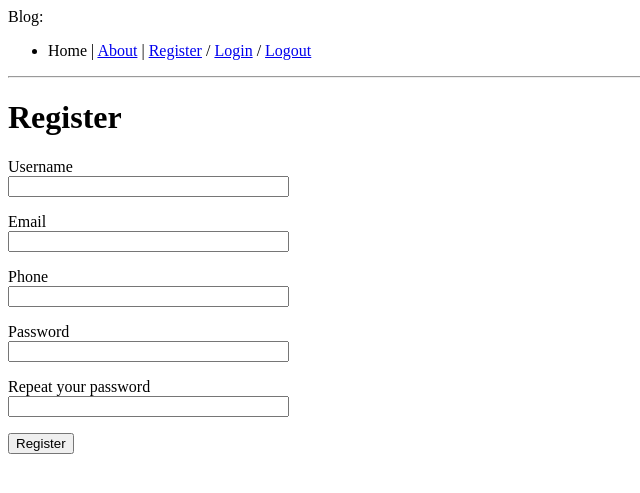
After one commit to EugeneOreshkov/oresh-blog, a Flask app: page /register in a window 1280 px wide. The commit adds this page. Shown: the top 493 px of the page, without its empty margins (0-640 px from the left). Run offline with Flask 3, Linux system fonts and the light colour scheme.

Commit message:
Save data commit

```diff
--- a/app/__init__.py
+++ b/app/__init__.py
@@ -3,9 +3,12 @@ from dotenv import load_dotenv
 load_dotenv()
 from config import Config
 from flask_sqlalchemy import SQLAlchemy
+from flask_login import LoginManager
 from flask_migrate import Migrate
 app = Flask(__name__)
 app.config.from_object(Config)
 db = SQLAlchemy(app)
+login = LoginManager(app)
+login.login_view = 'login'
 migrate = Migrate(app, db)
 from app import routes, models
--- a/app/forms.py
+++ b/app/forms.py
@@ -1,12 +1,80 @@
 from flask_wtf import FlaskForm
 from wtforms import StringField, PasswordField, BooleanField, SubmitField
-from wtforms.validators import DataRequired, Email, Length, Regexp, EqualTo
+from wtforms.validators import ValidationError, DataRequired, Email, Regexp, EqualTo, Length
+from app import messages, db
+from app.models import User
+import sqlalchemy as sa
+
 
 class LoginForm(FlaskForm):
-    username = StringField('Username', validators=[DataRequired()])
-    email = StringField('Email', validators=[DataRequired(), Email()])
-    phone = StringField('Phone', validators=[DataRequired(), Regexp(r'^\+?[0-9]{10}$', message = "Please enter a valid phone number")])
-    password = PasswordField('Password', validators=[DataRequired()])
-    password2 = PasswordField('Repeat your password', validators=[DataRequired(), EqualTo('password', message="Passwords must match")])
+    username = StringField(
+        'Username',
+        validators=[
+            DataRequired(),
+            Length(min=3, max=24, message=messages.USERNAME_LENGTH_ERROR),
+            Regexp(r'^[A-Za-z0-9_]+$', message=messages.USERNAME_CHAR_ERROR)
+        ]
+    )
+    password = PasswordField(
+        'Password',
+        validators=[
+            DataRequired(),
+            Length(min=8, max=24, message=messages.PASSWORD_FIELD_ERROR)
+        ]
+    )
     remember_me = BooleanField('Remember Me')
     submit = SubmitField('Sign In')
+
+class RegistrationForm(FlaskForm):
+    username = StringField(
+        'Username',
+        validators=[
+            DataRequired(),
+            Length(min=3, max=24, message=messages.USERNAME_LENGTH_ERROR),
+            Regexp(r'^[A-Za-z0-9_]+$', message=messages.USERNAME_CHAR_ERROR)
+        ]
+    )
+    email = StringField(
+        'Email',
+        validators=[
+        DataRequired(),
+        Email(),
+        Length(max=64, message=messages.EMAIL_MAX_LENGTH_ERROR)
+        ]
+    )
+    phone = StringField(
+        'Phone',
+        validators=[
+        DataRequired(),
+        Regexp(r'^\+?[0-9]{10,15}$', message=messages.PHONE_REGEX_ERROR)
+        ]
+    )
+    password = PasswordField(
+        'Password',
+        validators=[DataRequired(),
+        Length(min=8, max=24, message=messages.PASSWORD_FIELD_ERROR)
+        ]
+    )
+    password2 = PasswordField(
+        'Repeat your password',
+        validators=[DataRequired(),
+        Length(min=8, max=24, message=messages.PASSWORD_FIELD_ERROR),
+        EqualTo('password', message=messages.PASSWORD_MATCH_ERROR)
+        ]
+    )
+    submit = SubmitField('Register')
+
+    def validate_username(self, username):
+        user = db.session.scalar(sa.select(User).where(User.username == username.data))
+        if user is not None:
+            raise ValidationError(messages.USERNAME_TAKEN_ERROR)
+
+    def validate_email(self, email):
+        email = db.session.scalar(sa.select(User).where(User.email == email.data))
+        if email is not None:
+            raise ValidationError(messages.EMAIL_TAKEN_ERROR)
+
+    def validate_phone(self, phone):
+        phone = db.session.scalar(sa.select(User).where(User.phone == phone.data))
+        if phone is not None:
+            raise ValidationError(messages.PHONE_TAKEN_ERROR)
--- /dev/null
+++ b/app/messages.py
@@ -0,0 +1,12 @@
+USERNAME_LENGTH_ERROR = "Username must be between 3 and 24 characters."
+USERNAME_CHAR_ERROR = "Username can contain only letters, numbers, and underscores."
+USERNAME_TAKEN_ERROR = "This username is already taken."
+
+EMAIL_MAX_LENGTH_ERROR = "Email must be at most 64 characters long."
+EMAIL_TAKEN_ERROR = "This email is already registered."
+
+PHONE_REGEX_ERROR = "Please enter a valid phone number."
+PHONE_TAKEN_ERROR = "This phone number is already registered."
+
+PASSWORD_FIELD_ERROR = "Password must be between 8 and 24 characters."
+PASSWORD_MATCH_ERROR = "Passwords must match."
--- a/app/routes.py
+++ b/app/routes.py
@@ -1,28 +1,63 @@
-from flask import render_template, redirect, flash, url_for
+from flask import render_template, redirect, flash, url_for, request
+from flask_login import current_user, login_user, logout_user, login_required
+import sqlalchemy as sa
+from urllib.parse import urlsplit
 from app import app
-from app.forms import LoginForm
+from app import db
+from app.forms import LoginForm, RegistrationForm
+from app.models import User, Post
 @app.route('/')
 @app.route('/index')
+@login_required
 def index():
-    user = {'username': 'Oreshkov'}
-    posts = [
-        {
-        'author' : {'username': 'Oreshkov'},
-        'body' : 'How I marathoned 120 days of Python'
-        },
-        {
-            'author': {'username': 'Jennie'},
-            'body': 'A brief introduction to Flask'
-        }
-    ]
-    return render_template('index.html', title = 'Oreshkov', user=user, posts=posts)
+    stmt = sa.select(Post).order_by(Post.date_posted.desc())
+    posts = db.session.scalars(stmt).all()
+    return render_template('index.html', title = 'Oreshkov', posts=posts, current_route=request.endpoint)
+@app.route('/register', methods=['GET', 'POST'])
+def register():
+    form = RegistrationForm()
+    if current_user.is_authenticated:
+        return redirect(url_for('index'))
+    form = RegistrationForm()
+    if form.validate_on_submit():
+        user = User(
+            username = form.username.data,
+            email = form.email.data,
+            phone = form.phone.data,
+        )
+        user.set_password(form.password.data)
+        db.session.add(user)
+        db.session.commit()
+        flash('Thank you for registering. You can now log in.')
+        return redirect(url_for('login'))
+    return render_template('register.html', title='Register', form=form, current_route=request.endpoint)
+
+
 @app.route('/login', methods=['GET', 'POST'])
 def login():
+    if current_user.is_authenticated:
+        return redirect(url_for('index'))
     form = LoginForm()
     if form.validate_on_submit():
-        flash("Login requested successfully")
-        return redirect(url_for('index'))
-    return render_template('login.html', title = 'Sign in', form=form)
+        stmt = sa.select(User).where(User.username == form.username.data)
+        user = db.session.scalars(stmt).one()
+        if user is None or not user.check_password(form.password.data):
+            flash('Invalid username or password.')
+            return redirect(url_for('login'))
+        login_user(user, remember=form.remember_me.data)
+        next_page = request.args.get('next')
+        if not next_page or urlsplit(next_page).netloc != '':
+            next_page = url_for('index')
+        flash("Login requested successfully.")
+        return redirect(next_page)
+    return render_template('login.html', title = 'Sign in', form=form, current_route=request.endpoint)
+@app.route('/logout')
+@login_required
+def logout():
+    logout_user()
+    flash('You have been logged out.')
+    return redirect(url_for('index'))
 @app.route('/about')
+@login_required
 def about():
     return render_template('about.html', title='About')
--- a/app/templates/base.html
+++ b/app/templates/base.html
@@ -8,11 +8,15 @@
         {% endif %}
     </head>
     <body>
-        <div>Blog:
-            <a href="{{ url_for('index') }}">Home</a> |
+        <nav> Blog:
+            <ul>
+               <li <a href="{{ url_for('index') }}">Home</a> |
             <a href="{{ url_for('about') }}">About</a> |
-            <a href="{{ url_for('login') }}">Login</a>
-        </div>
+            <a href="{{ url_for('register') }}">Register</a> /
+            <a href="{{ url_for('login') }}">Login</a> /
+            <a href="{{ url_for('logout') }}">Logout</a>
+            </ul>
+        </nav>
         <hr>
         {% with messages = get_flashed_messages() %}
             {% if messages %}
--- /dev/null
+++ b/app/templates/register.html
@@ -0,0 +1,42 @@
+{% extends "base.html" %}
+{% block content %}
+    <h1>Register</h1>
+    <form action="" method="post" novalidate>
+        <p>
+            {{ form.username.label }}<br>
+            {{ form.username(size=32) }}
+            {% for error in form.username.errors %}
+                <span style = "color : red">[{{ error }}]</span>
+            {% endfor %}
+        </p>
+        <p>
+            {{ form.email.label }}<br>
+            {{ form.email(size=32) }}
+            {% for error in form.email.errors %}
+                <span style = "color : red">[{{ error }}]</span>
+            {% endfor %}
+        </p>
+        <p>
+            {{ form.phone.label }}<br>
+            {{ form.phone(size=32) }}
+            {% for error in form.phone.errors %}
+                <span style = "color : red">[{{ error }}]</span>
+            {% endfor %}
+        </p>
+        <p>
+            {{ form.password.label }}<br>
+            {{ form.password(size=32) }}
+            {% for error in form.password.errors %}
+                <span style = "color : red">[{{ error }}]</span>
+            {% endfor %}
+        </p>
+        <p>
+            {{ form.password2.label }}<br>
+            {{ form.password2(size=32) }}
+            {% for error in form.password2.errors %}
+                <span style = "color : red">[{{ error }}]</span>
+            {% endfor %}
+        </p>
+        <p>{{ form.submit() }}</p>
+    </form>
+{% endblock %}
--- a/requirements.txt
+++ b/requirements.txt
@@ -1,6 +1,7 @@
 Flask==3.1.1
+email_validator==2.2.0
+Flask-Login==0.6.3
 Flask-WTF==1.2.2
-email_validator==2.2.0
 Flask-SQLAlchemy==3.1.1
 Flask-Migrate==4.1.0
 python-dotenv==1.1.1
```
Also changed, not shown: app/models.py (+13 -2 lines), app/templates/index.html (+4 -3 lines), app/templates/login.html (+0 -20 lines), blog.py (+16 -1 lines).
